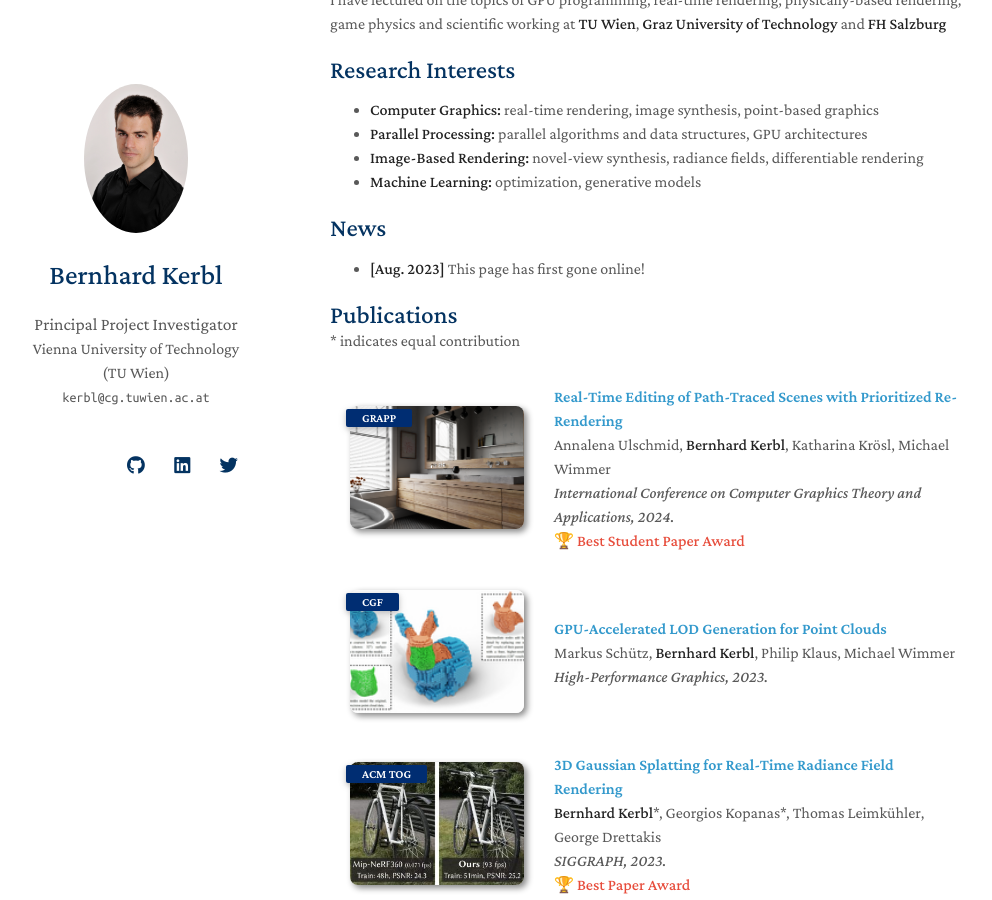
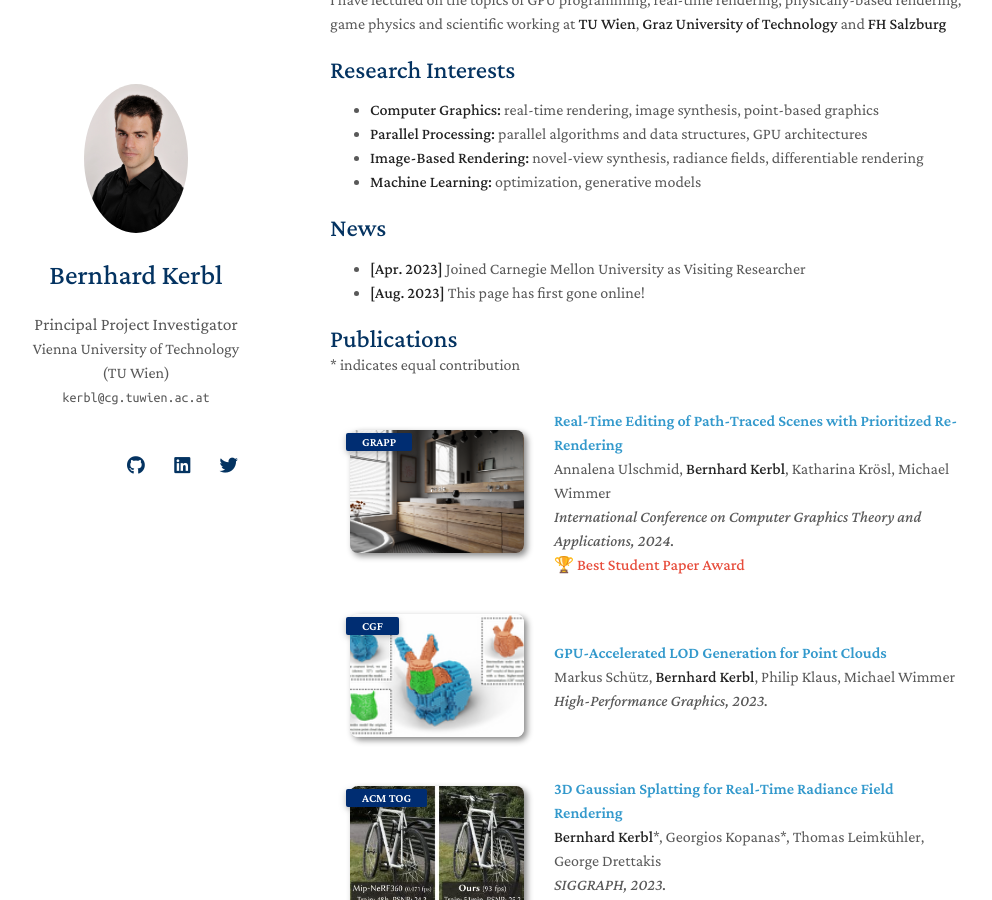
Before and after one commit to Snosixtyboo/snosixtyboo.github.io, a Jekyll site: the page built from index.md, in a window 1280 px wide and 900 px high, scrolled down 401 px. Shown: the whole window, without its empty margins (140-1132 px from the left). Built offline with Jekyll 4.4.1, drawn with Linux system fonts in a browser that asks for light colours; nearby versions of some CDN libraries; a style sheet for code colours, icons or effects is not loaded; our own code applies the rules of GitHub Pages for plain Markdown files.

Commit message:
Modded bio

```diff
--- a/index.md
+++ b/index.md
@@ -19,6 +19,7 @@
 
 ## News
 
+- **[Apr. 2023]** Joined Carnegie Mellon University as Visiting Researcher
 - **[Aug. 2023]** This page has first gone online!
 
 {% include_relative _includes/publications.md %}
```
